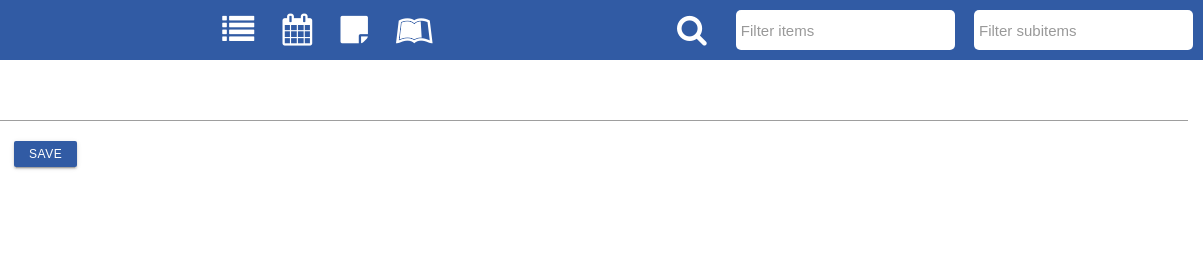
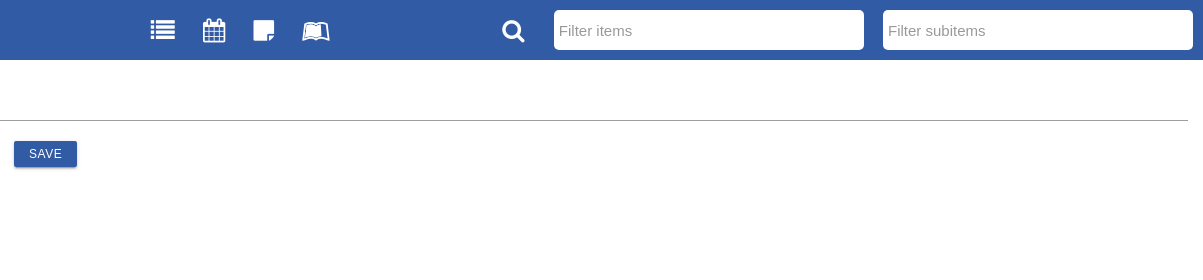
Before and after one commit to CristiPredan/tasklist-manager, a website: page index.html in a window 1280 px wide. Shown: the top 280 px of the page, 77-1280 px from the left. Drawn offline with Linux system fonts and the light colour scheme.

Commit message:
Updated style

```diff
--- a/scripts/main.js
+++ b/scripts/main.js
@@ -1,6 +1,7 @@
 // MAIN JS SCRIPT - CUSTOM
 
 $(document).ready(function () {
+
   $('#list-items').html(localStorage.getItem('listItems'));
   //$('.sublist-items').html(localStorage.getItem('sublistItems'));
 
--- a/scss/styles.scss
+++ b/scss/styles.scss
@@ -39,7 +39,7 @@
 
       span {
         color: $white-color;
-        font-size: 32px;
+        font-size: 24px;
         line-height: 40px;
       }
 
@@ -69,12 +69,13 @@
     @extend %display-middle;
     margin: 0 5px 0 0;
     color: $white-color;
-    font-size: 32px;
+    font-size: 24px;
     line-height: 40px;
   }
 
   .filter-container {
     @extend %display-middle;
+    width: 300px;
     margin: 0 5px 0 20px;
 
     input {
@@ -368,6 +369,7 @@
 }
 
 textarea {
+  border: 1px solid #ccc;
   margin: 0 0 5px 0;
   resize: none;
 }
```
Also changed, not shown: css/styles.css.
